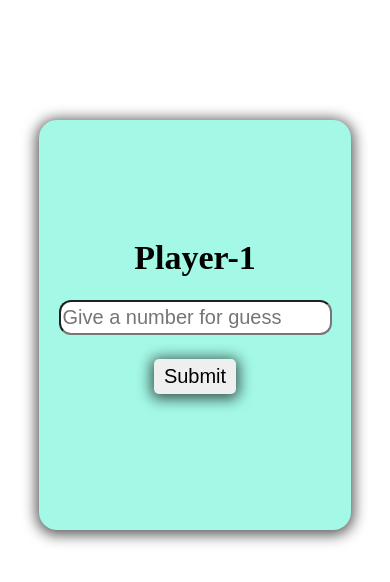
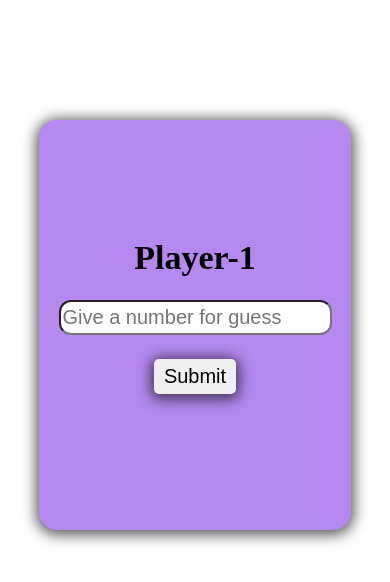
Before and after one commit to foysalhasib/Game-number-guess, a plain HTML site: page index.html in a window 390 px wide. Drawn offline with Linux system fonts and the light colour scheme.

Commit message:
Update style.css

```diff
--- a/css/style.css
+++ b/css/style.css
@@ -62,7 +62,7 @@ img{
 @media (min-width: 320px) and (max-width: 575.98px) {
 
 .main {
-    background: #a3f8e6;
+    background: #b589f0;
     width: 312px;
     height: 410px;
     margin: 120px auto;
```
